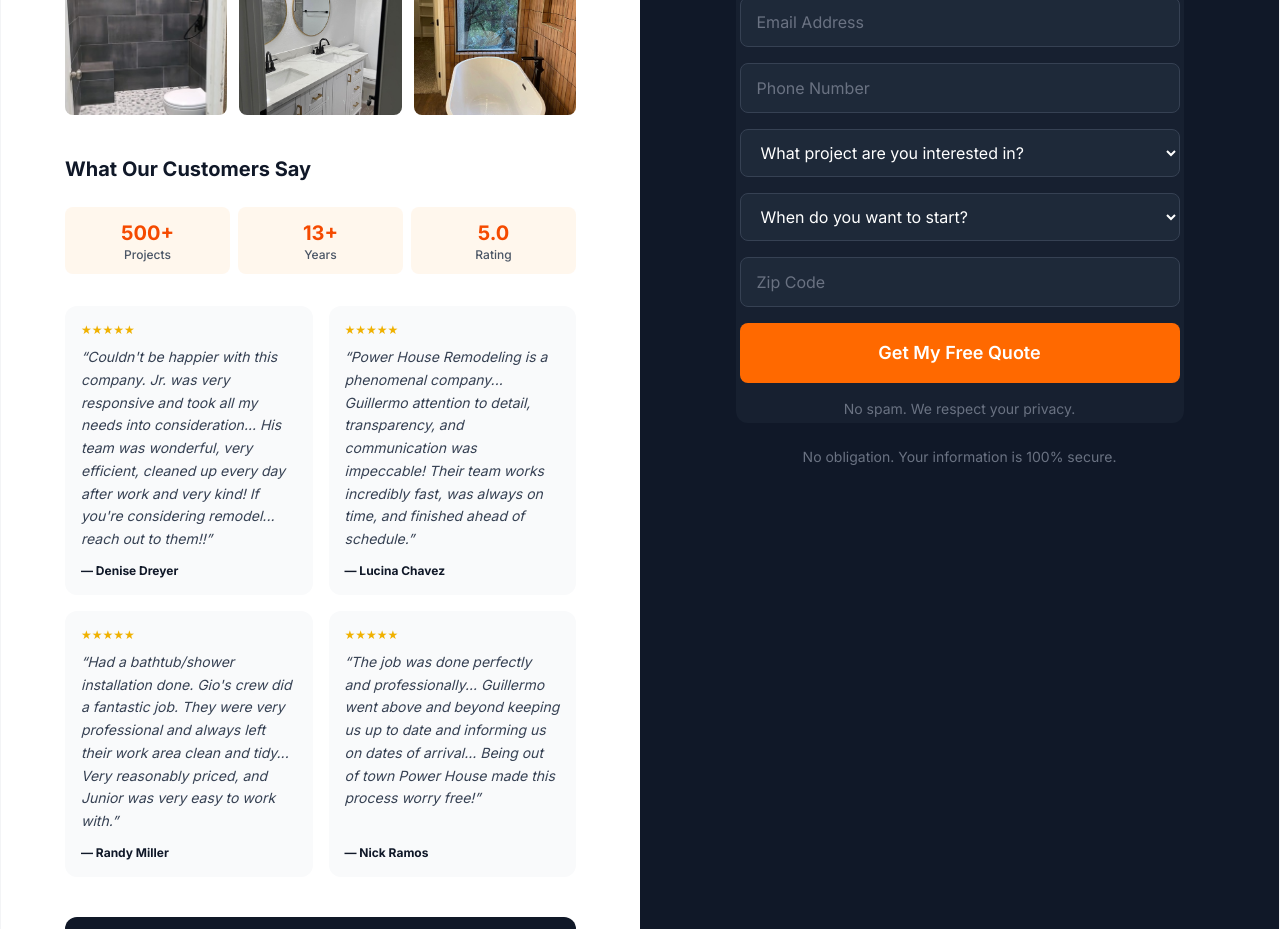
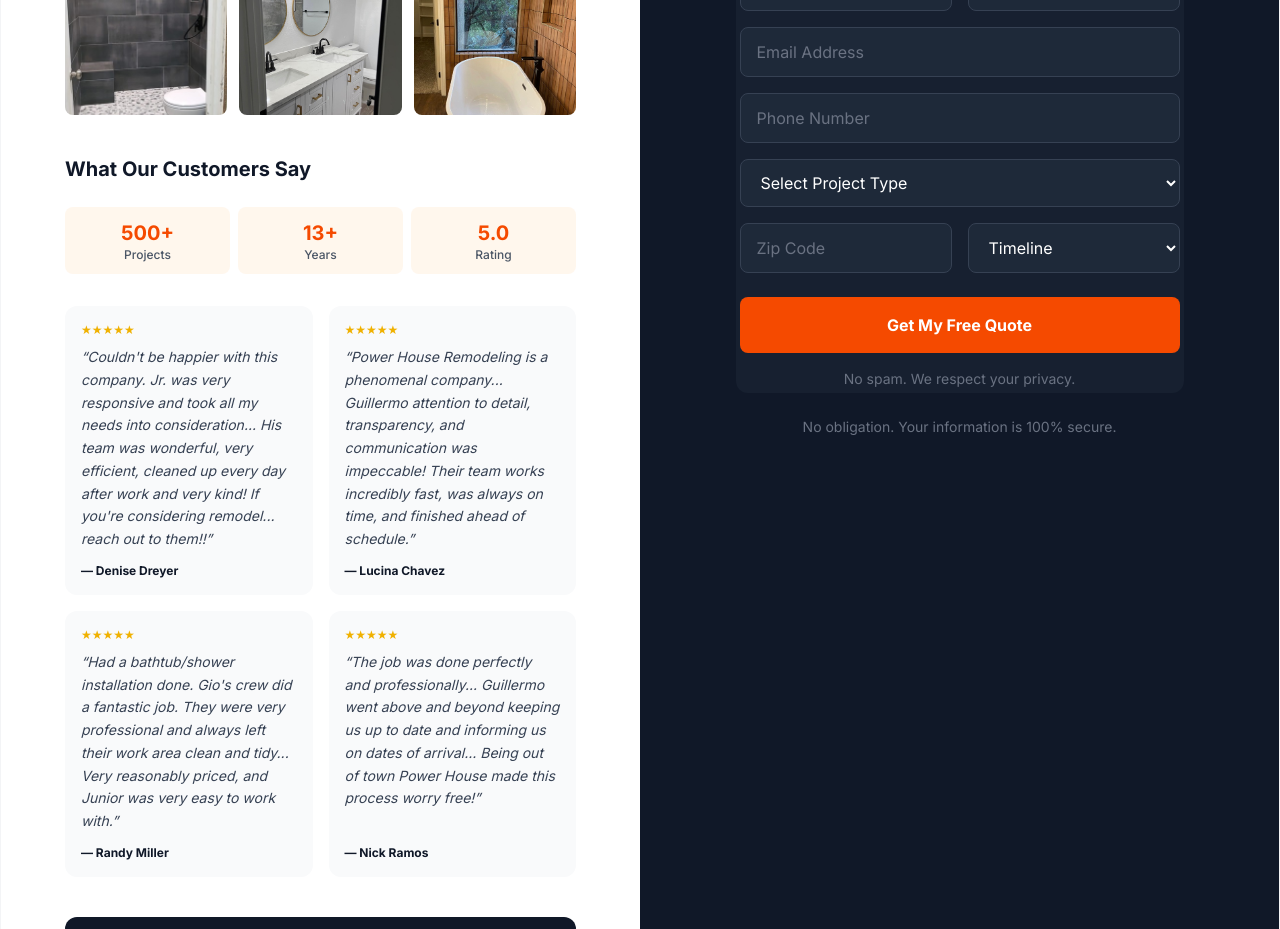
Before and after one commit to rahullalia/powerhouse-remodeling, a Next.js app: page / in a window 1280 px wide. Shown: the part 1000-1929 px from the top of the page. Built offline with nearby package versions, Linux system fonts and the light colour scheme.

Commit message:
chore: add honeypot bot protection

```diff
--- a/src/components/QuoteForm.tsx
+++ b/src/components/QuoteForm.tsx
@@ -11,11 +11,20 @@ export default function QuoteForm() {
     projectType: "",
     timeline: "",
     zipCode: "",
+    website: "", // Honeypot field
   });
   const [status, setStatus] = useState<"idle" | "submitting" | "success" | "error">("idle");
 
   const handleSubmit = async (e: React.FormEvent) => {
     e.preventDefault();
+
+    // Honeypot check: if website is filled, it's a bot
+    if (formData.website) {
+      // Fake success to fool the bot
+      setStatus("success");
+      return;
+    }
+
     setStatus("submitting");
 
     try {
@@ -35,6 +44,7 @@ export default function QuoteForm() {
           projectType: "",
           timeline: "",
           zipCode: "",
+          website: "",
         });
       } else {
         setStatus("error");
@@ -84,6 +94,18 @@ export default function QuoteForm() {
         onChange={(e) => setFormData({ ...formData, email: e.target.value })}
         className="w-full px-4 py-3 rounded-lg bg-gray-800 border border-gray-700 text-white placeholder-gray-500 focus:outline-none focus:border-orange-500"
       />
+
+      {/* Honeypot Field - Hidden from humans */}
+      <input
+        type="text"
+        name="website"
+        value={formData.website}
+        onChange={(e) => setFormData({ ...formData, website: e.target.value })}
+        style={{ display: 'none' }}
+        tabIndex={-1}
+        autoComplete="off"
+      />
+
       <input
         type="tel"
         placeholder="Phone Number"
@@ -98,37 +120,41 @@ export default function QuoteForm() {
         onChange={(e) => setFormData({ ...formData, projectType: e.target.value })}
         className="w-full px-4 py-3 rounded-lg bg-gray-800 border border-gray-700 text-white focus:outline-none focus:border-orange-500"
       >
-        <option value="">What project are you interested in?</option>
-        <option value="bathroom">Bathroom Remodel</option>
-        <option value="roofing">Roofing</option>
-        <option value="painting">Exterior Painting</option>
-        <option value="flooring">Flooring</option>
-        <option value="other">Other</option>
+        <option value="" disabled className="text-gray-500">Select Project Type</option>
+        <option value="Complete Bathroom Remodel">Complete Bathroom Remodel</option>
+        <option value="Shower Replacement">Shower Replacement</option>
+        <option value="Tub to Shower Conversion">Tub to Shower Conversion</option>
+        <option value="Walk-in Tub">Walk-in Tub</option>
+        <option value="Other">Other</option>
       </select>
+
+      <div className="grid grid-cols-2 gap-4">
+        <input
+          type="text"
+          placeholder="Zip Code"
+          required
+          maxLength={5}
+          value={formData.zipCode}
+          onChange={(e) => setFormData({ ...formData, zipCode: e.target.value })}
+          className="w-full px-4 py-3 rounded-lg bg-gray-800 border border-gray-700 text-white placeholder-gray-500 focus:outline-none focus:border-orange-500"
+        />
         <select
           required
           value={formData.timeline}
           onChange={(e) => setFormData({ ...formData, timeline: e.target.value })}
           className="w-full px-4 py-3 rounded-lg bg-gray-800 border border-gray-700 text-white focus:outline-none focus:border-orange-500"
         >
-        <option value="">When do you want to start?</option>
-        <option value="asap">As soon as possible</option>
-        <option value="1-2weeks">Within 1-2 weeks</option>
-        <option value="1month">Within a month</option>
-        <option value="flexible">Flexible timeline</option>
+          <option value="" disabled>Timeline</option>
+          <option value="Immediately">Immediately</option>
+          <option value="1-3 Months">1-3 Months</option>
+          <option value="3+ Months">3+ Months</option>
         </select>
-      <input
-        type="text"
-        placeholder="Zip Code"
-        required
-        value={formData.zipCode}
-        onChange={(e) => setFormData({ ...formData, zipCode: e.target.value })}
-        className="w-full px-4 py-3 rounded-lg bg-gray-800 border border-gray-700 text-white placeholder-gray-500 focus:outline-none focus:border-orange-500"
-      />
+      </div>
+
       <button
         type="submit"
         disabled={status === "submitting"}
-        className="w-full bg-orange-500 hover:bg-orange-600 disabled:bg-orange-400 text-white py-4 rounded-lg text-lg font-semibold transition-colors"
+        className="w-full bg-orange-600 hover:bg-orange-700 text-white font-bold py-4 rounded-lg transition-colors disabled:opacity-50 mt-2"
       >
         {status === "submitting" ? "Submitting..." : "Get My Free Quote"}
       </button>
```
Lines whose indentation alone changed are shown as unchanged.
